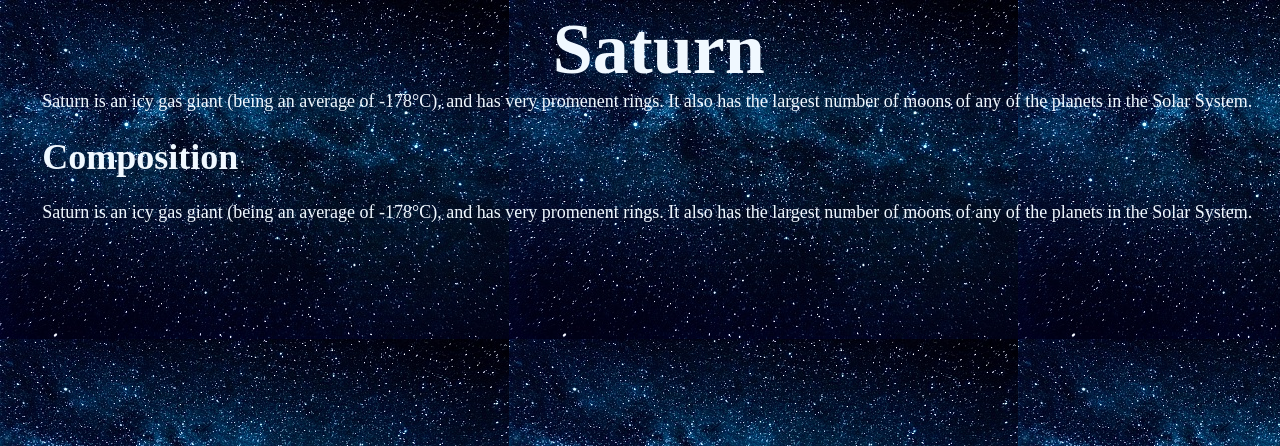
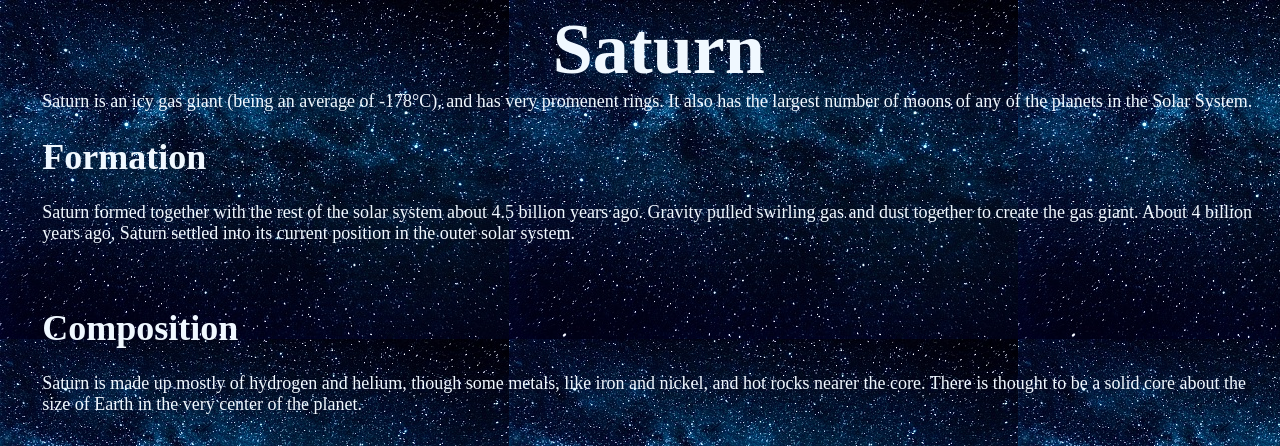
Before and after one commit to jumpingtj/planets, a plain HTML site: page detailed-info/saturn.html in a window 1280 px wide. Shown: the top 446 px of the page. Drawn offline with Linux system fonts and the light colour scheme.

Commit message:
saturn formation and composition

```diff
--- a/detailed-info/info.css
+++ b/detailed-info/info.css
@@ -15,3 +15,7 @@ body {
     font-size: 4em;
     font-weight: bold;
 }
+
+p {
+    font-weight: 500;
+}
--- a/detailed-info/saturn.html
+++ b/detailed-info/saturn.html
@@ -11,11 +11,19 @@
             Saturn
         </div> Saturn is an icy gas giant (being an average of -178&deg;C), and has very promenent rings. It also has the largest number of moons of any of the planets in the Solar System.
 
+        <a id="Formation">
+            <h1>Formation</h1>
+        </a>
+        <p id="Formation-paragraph">
+            Saturn formed together with the rest of the solar system about 4.5 billion years ago. Gravity pulled swirling gas and dust together to create the gas giant. About 4 billion years ago, Saturn settled into its current position in the outer solar system.
+        </p><br>
         <a id="Composition">
             <h1>Composition</h1>
         </a>
-        <p id="Composition-paragraph">Saturn is an icy gas giant (being an average of -178&deg;C), and has very promenent rings. It also has the largest number of moons of any of the planets in the Solar System.</p>
+        <p id="Composition-paragraph">Saturn is made up mostly of hydrogen and helium, though some metals, like iron and nickel, and hot rocks nearer the core. There is thought to be a solid core about the size of Earth in the very center of the planet.
+        </p>
     </div>
+    <img id="Saturn-structure-image" width="100px" href="/planets/images/saturn-structure.png">
 </body>
 
 </html>
```
